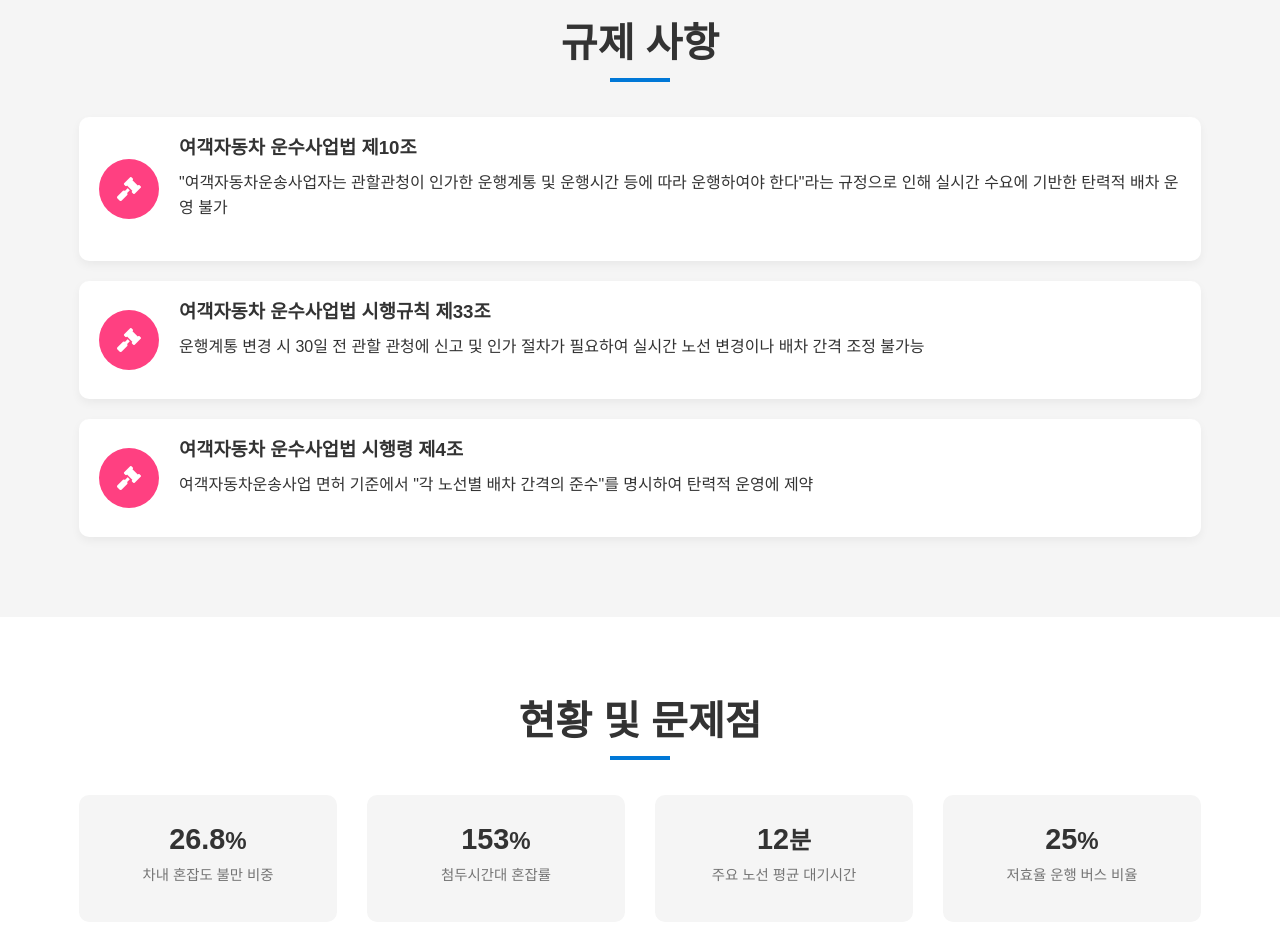
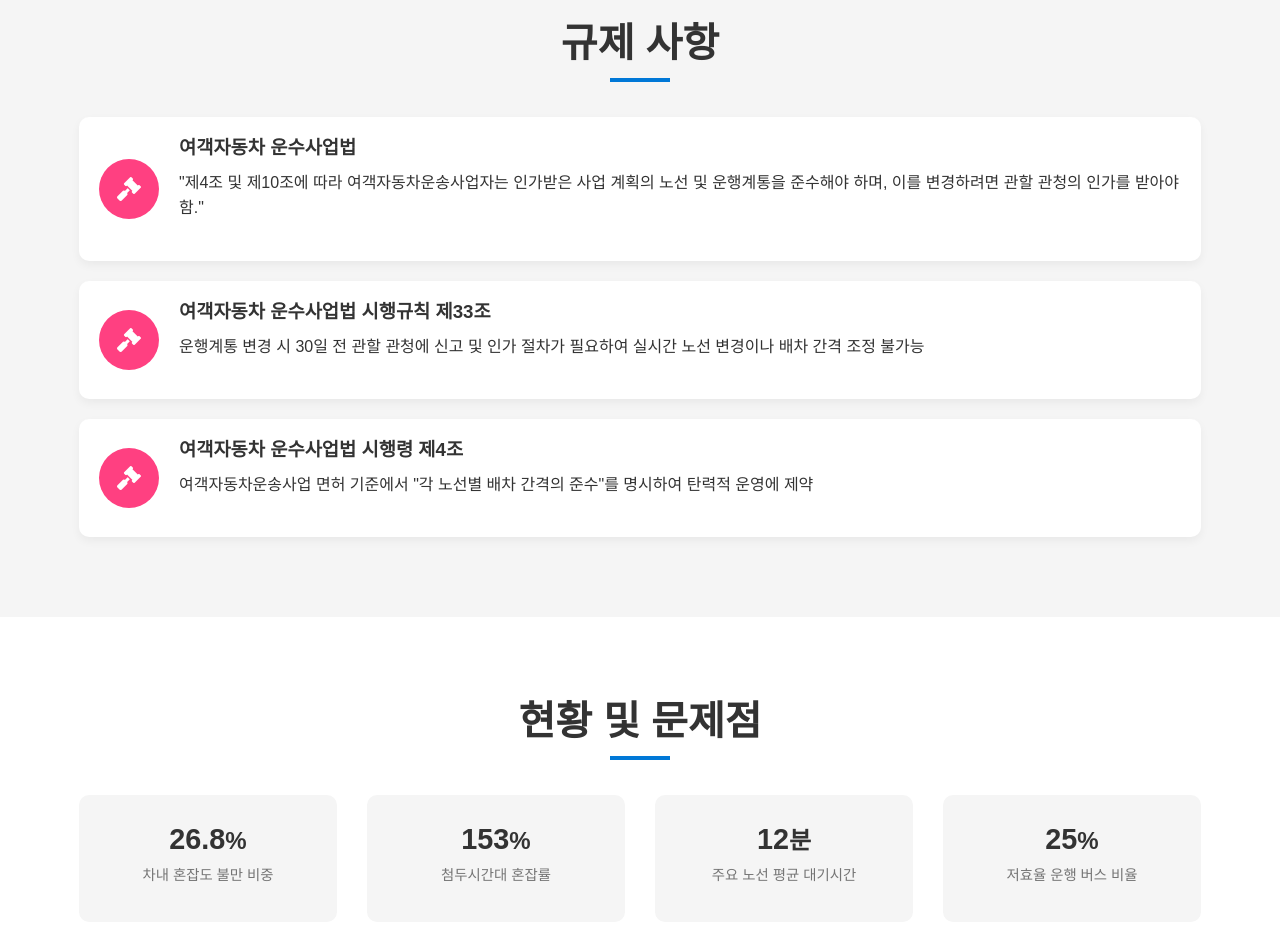
Before and after one commit to yonghwan1106/bus_occupancy, a plain HTML site: page index.html in a window 1280 px wide. Shown: the part 1280-2205 px from the top of the page. Drawn offline with Linux system fonts and the light colour scheme.

Commit message:
Update index.html

```diff
--- a/index.html
+++ b/index.html
@@ -90,8 +90,9 @@
                         <i class="fas fa-gavel"></i>
                     </div>
                     <div class="regulation-text">
-                        <h3>여객자동차 운수사업법 제10조</h3>
-                        <p>"여객자동차운송사업자는 관할관청이 인가한 운행계통 및 운행시간 등에 따라 운행하여야 한다"라는 규정으로 인해 실시간 수요에 기반한 탄력적 배차 운영 불가</p>
+                        <h3>여객자동차 운수사업법 </h3>
+                        <p>"제4조 및 제10조에 따라 여객자동차운송사업자는 인가받은 사업
+   계획의 노선 및 운행계통을 준수해야 하며, 이를 변경하려면 관할 관청의 인가를 받아야 함."</p>
                     </div>
                 </div>
                 <div class="regulation-item">
```
